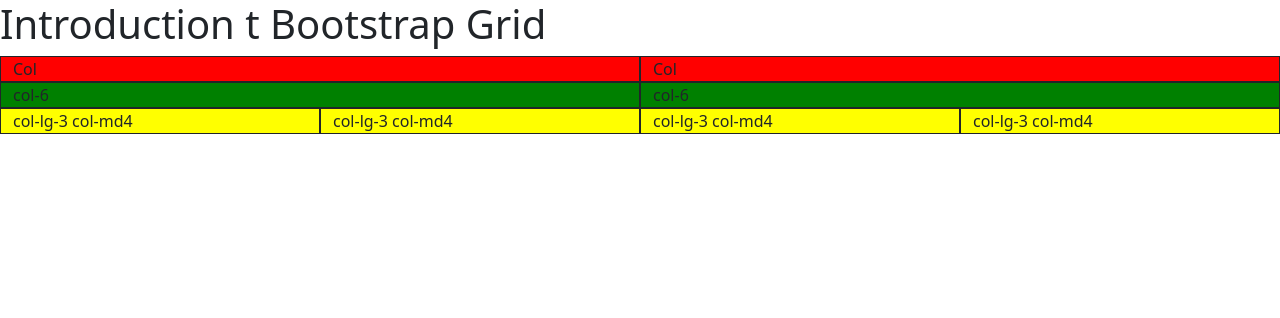
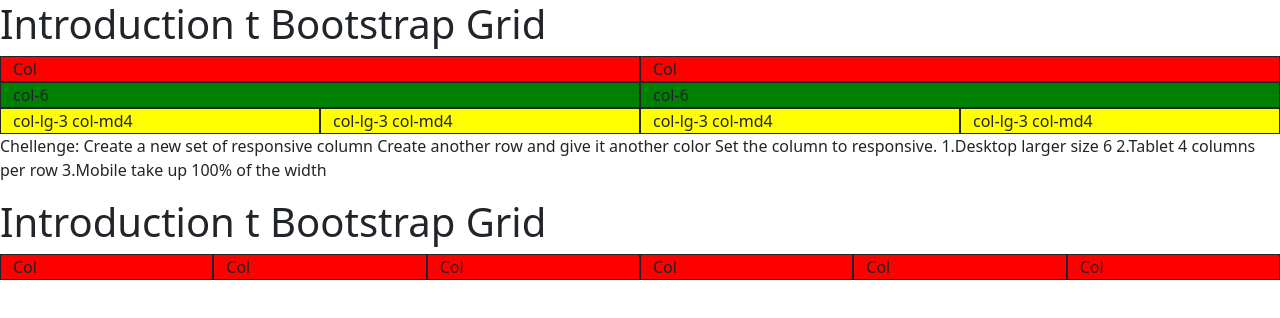
Before and after one commit to rebeccaacero1/bootstrap-intro, a plain HTML site: page index.html in a window 1280 px wide. Drawn offline with nearby package versions, Linux system fonts and the light colour scheme.

Commit message:
addSolutionProblem(12/2=6 12/3=4)

```diff
--- a/index.html
+++ b/index.html
@@ -35,6 +35,7 @@
             <div class="col-1" style="background-color: green; border: 1px solid;">col-1</div> -->
         </div>
     </div>
+
     <div class="container-fluid">
         <div class="row">
             <div class="col-lg-3 col-md-4" style="background-color: yellow; border: 1px solid">col-lg-3 col-md4</div>
@@ -46,6 +47,37 @@
     </div>
 
 
+        <p> Chellenge:
+        Create a new set of responsive column
+        Create another row and give it another color
+        Set the column to responsive.
+
+        1.Desktop larger size 6
+        2.Tablet 4 columns per row
+        3.Mobile take up 100% of the width </p>
+
+
+
+    <!-- Excercise -->
+
+    <h1>Introduction t Bootstrap Grid</h1>
+    <div class="container-fluid">
+        <div class="row">
+            <div class="col-lg-2 col-md-3" style="background-color: red; border: 1px solid;">Col</div>
+            <div class="col-lg-2 col-md-3" style="background-color: red; border: 1px solid;">Col</div>
+            <div class="col-lg-2 col-md-3" style="background-color: red; border: 1px solid;">Col</div>
+            <div class="col-lg-2 col-md-3" style="background-color: red; border: 1px solid;">Col</div>
+            <div class="col-lg-2 col-md-3" style="background-color: red; border: 1px solid;">Col</div>
+            <div class="col-lg-2 col-md-3" style="background-color: red; border: 1px solid;">Col</div>
+        </div>
+    </div>
+
+
+
+
+
+
+
 <!-- BOTSTRAP JS BUNDLE-->
     <script src="https://cdn.jsdelivr.net/npm/bootstrap@5.0.2/dist/js/bootstrap.bundle.min.js" integrity="sha384-MrcW6ZMFYlzcLA8Nl+NtUVF0sA7MsXsP1UyJoMp4YLEuNSfAP+JcXn/tWtIaxVXM" crossorigin="anonymous"></script>
 
```
